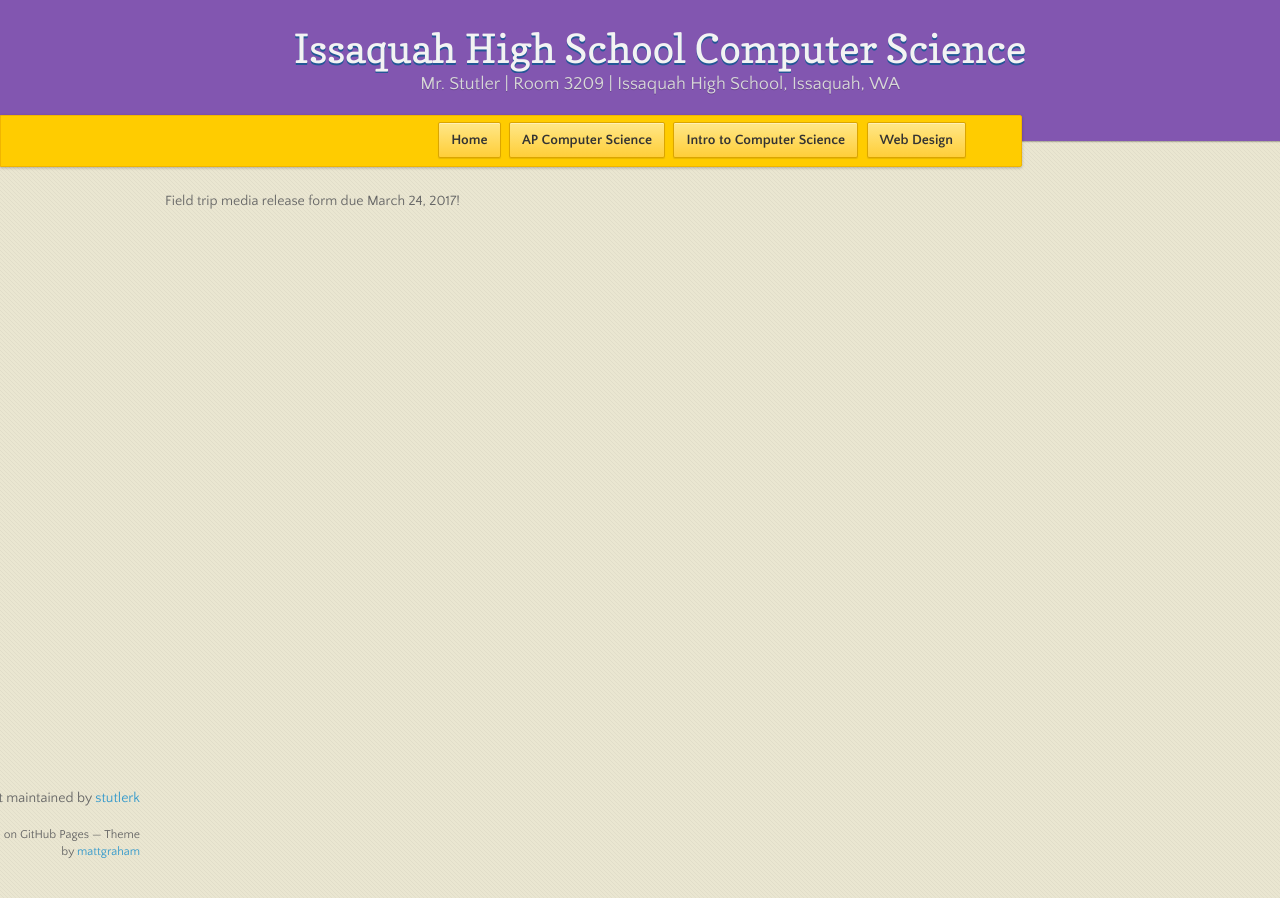
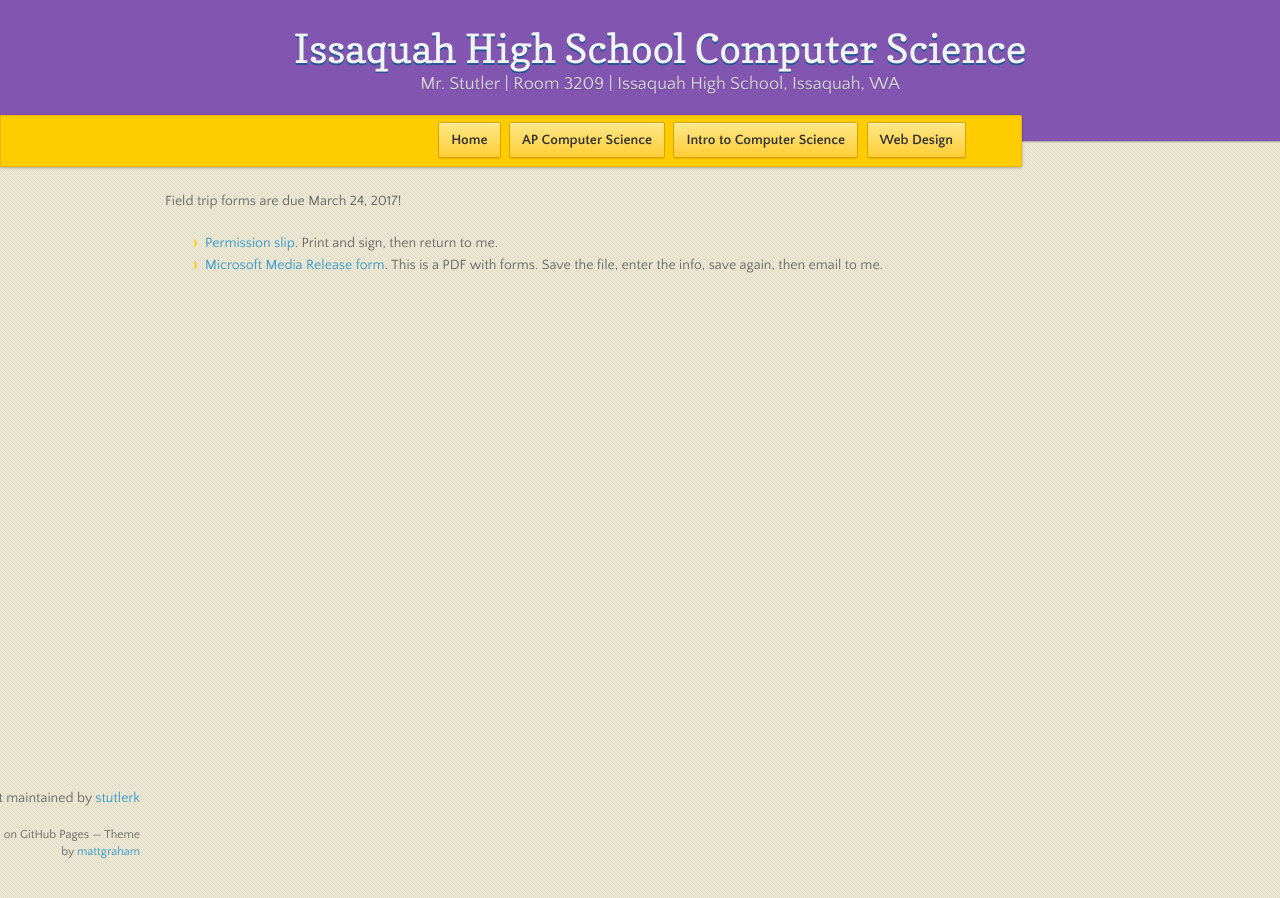
Before and after one commit to stutlerk/ihs-website, a Jekyll site: the page built from _posts/2017-03-01-FieldTripForms.md, in a window 1280 px wide. Built offline with Jekyll 4.4.1, drawn with Linux system fonts in a browser that asks for light colours; nearby versions of some CDN libraries; our own code applies the rules of GitHub Pages for plain Markdown files.

Commit message:
Update 2017-03-01-FieldTripForms.md

```diff
--- a/_posts/2017-03-01-FieldTripForms.md
+++ b/_posts/2017-03-01-FieldTripForms.md
@@ -1,5 +1,7 @@
 ---
-title: Field trip forms due
+title: [TEALS CS Fair](http://www.tealscsfair.org) field trip forms due
 categories: [apcs, introcs]
 ---
-Field trip media release form due March 24, 2017!
+Field trip forms are due March 24, 2017!<br/>
+ * [Permission slip](https://issaquahwednet-my.sharepoint.com/personal/stutlerk_issaquah_wednet_edu/_layouts/15/guestaccess.aspx?docid=0f16b5429ff0443219c7caffc3897796c&authkey=AZeyquzgYuZneQ5P144IV6A). Print and sign, then return to me.<br/>
+ * [Microsoft Media Release form](https://issaquahwednet-my.sharepoint.com/personal/stutlerk_issaquah_wednet_edu/_layouts/15/guestaccess.aspx?docid=0f478c62db51444b6be549239f2013247&authkey=AThtBZEyC1Cna4ya-8jqEQQ). This is a PDF with forms. Save the file, enter the info, save again, then email to me.
```
